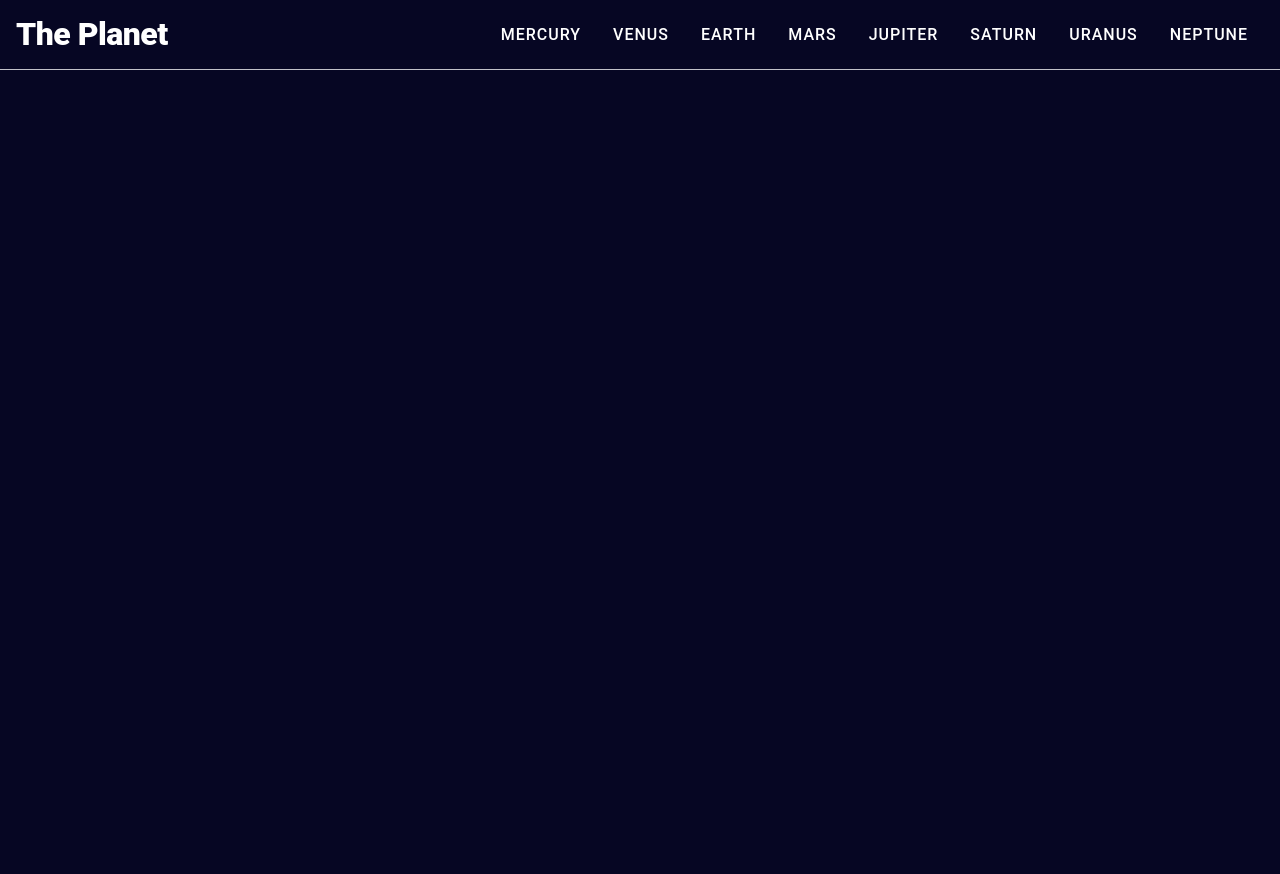
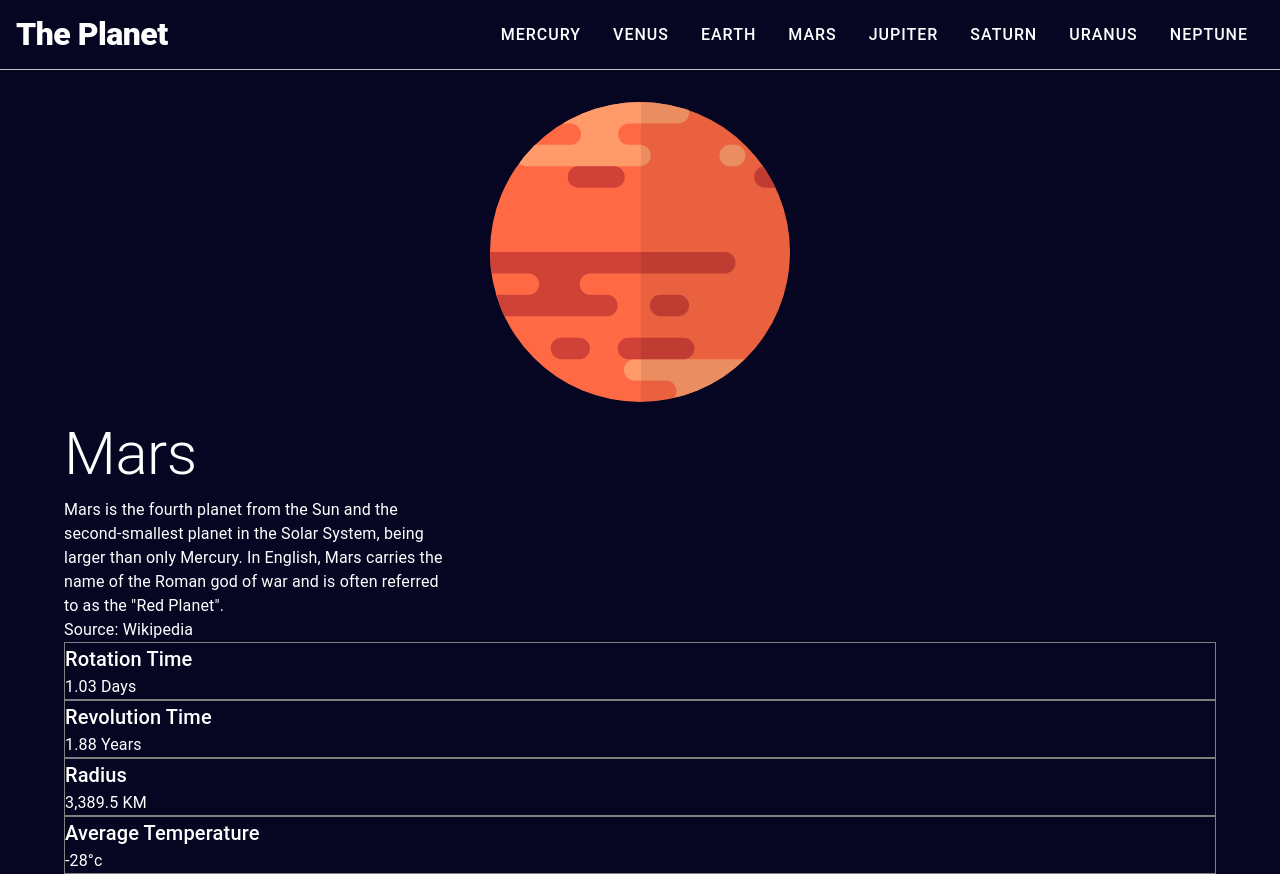
Before and after one commit to simonecontidev/planet-portfolio-nextjs, a Next.js app: page / in a window 1280 px wide. Before the commit the page ends 800 px from the top, so only its background shows below. Built offline with nearby package versions, Linux system fonts and the light colour scheme.

Commit message:
print data planet info
Signed-off-by: simonecontidev <barriotropical@gmail.com>

```diff
--- a/app/page.tsx
+++ b/app/page.tsx
@@ -1,10 +1,50 @@
 import Nav from '@/components/Nav'
-import Box from '@mui/material/Box'
+import { Container, Box, Typography } from '@mui/material'
+import Image from 'next/image'
+import planets from '../data/data.json'
+import Link from 'next/link'
+import DataBox from '@/components/DataBox'
 
 export default function Home() {
+  const currentPlanetName = "Mars"; // cambia qui dinamicamente
+  const planet = planets.find(p => p.name === currentPlanetName);
+
+  if (!planet) return <Typography>Planet not found</Typography>;
+
+  const planetSrc = planet.images.planet.replace('./', '/');
+
   return (
-  <Box>
-    <Nav />
-  </Box>
+    <Box>
+      <Nav />
+      <Container maxWidth="lg">
+        <Box  sx={{display: "flex", justifyContent: "space-around", alignItems: "center", flexWrap: "wrap", mt: 4}}>
+          <Image
+            src={planetSrc}
+            alt={`${planet.name} image`}
+            width={300}
+            height={300}
+            priority
+          />
+          </Box>
+          <Box sx={{ width: "30vw"}}>
+          <Typography variant="h2" sx={{ mt: 2 }}>
+            {planet.name}
+          </Typography>
+          <Typography variant="body1" sx={{ mt: 1, maxWidth: 600, mx: 'auto' }}>
+            {planet.overview.content}
+          </Typography>
+          <Typography>
+            Source: <Link href={planet.overview.source} target="_blank" rel="noopener">Wikipedia</Link>
+          </Typography>
+        </Box>
+
+        <Box>
+          <DataBox title="Rotation Time" data={planet.rotation} />
+          <DataBox title="Revolution Time" data={planet.revolution} />
+          <DataBox title="Radius" data={planet.radius} />
+          <DataBox title="Average Temperature" data={planet.temperature} />
+        </Box>
+      </Container>
+    </Box>
   );
 }
--- /dev/null
+++ b/components/DataBox.tsx
@@ -0,0 +1,19 @@
+import { Box } from '@mui/material'
+import React from 'react'
+import Typography from '@mui/material/Typography';
+
+interface Props{
+    title: string;
+    data: string;
+}
+
+const DataBox = ({ title, data }) => {
+  return (
+    <Box sx={{ border: "1px solid gray", padding: "2", borderRadius: "2", marginTop: "4" }}>
+      <Typography variant="h6">{title}</Typography>
+        <Typography variant="body1">{data}</Typography>
+    </Box>
+  )
+}
+
+export default DataBox
```
